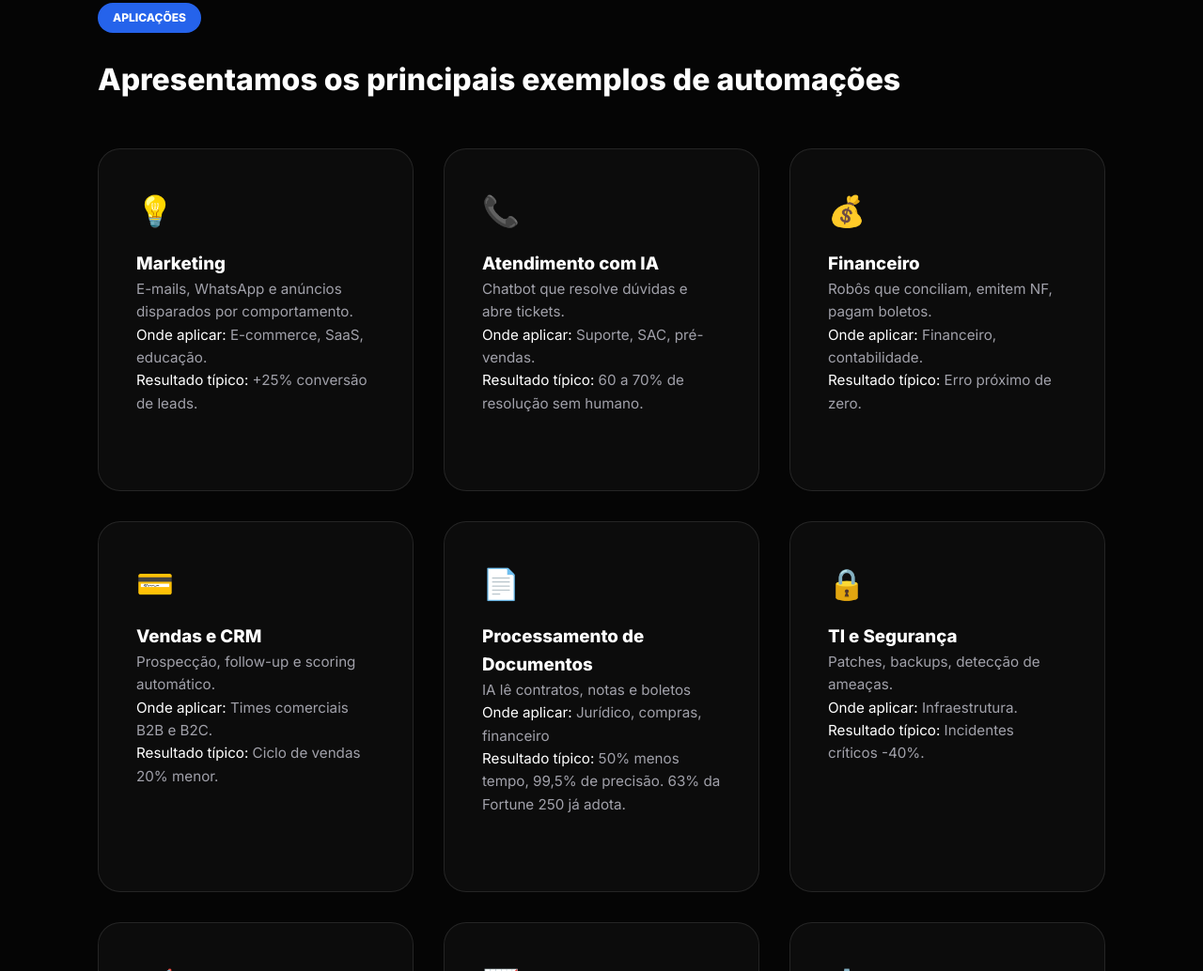
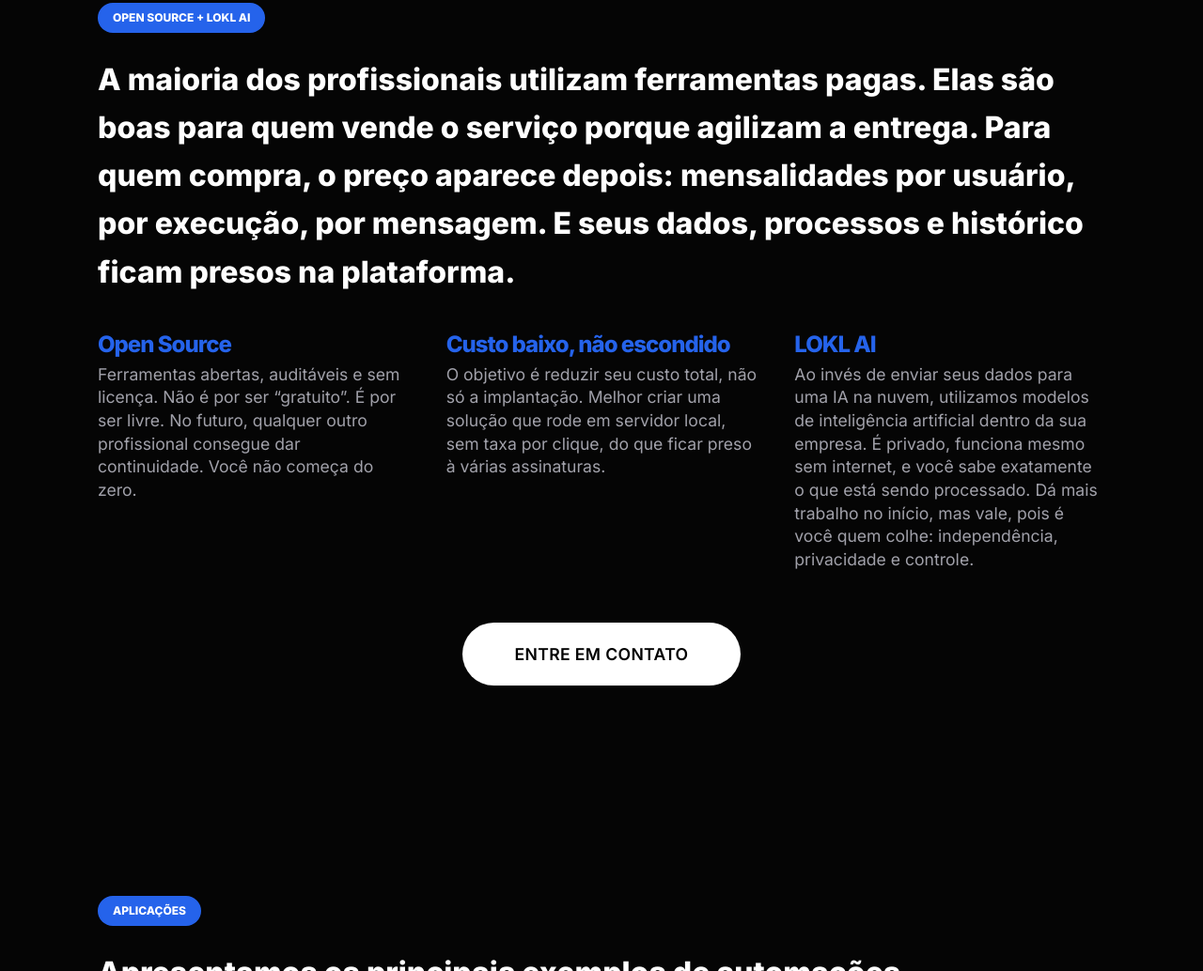
Before and after one commit to rselmi/loklai-site, a plain HTML site: page index.html in a window 1280 px wide. Shown: the part 1635-2669 px from the top of the page at 94% size. Drawn offline with Linux system fonts and the light colour scheme.

Commit message:
Nova seção Open Source + LOKL AI.

```diff
--- a/index.html
+++ b/index.html
@@ -26,7 +26,7 @@
         </div>
     </section>
 
-    <!-- Seção de Impacto: A Crise da Infraestrutura -->
+    <!-- Panorama atual -->
         <section class="infra-crisis reveal">
             <div class="crisis-content">
                 <span class="badge">Panorama atual</span>
@@ -58,7 +58,34 @@
             </div>
         </section>
 
-<!-- Main features -->
+<!-- Open Source + LOKL AI -->
+            <section class="open-source">
+            <div class="opensource-content">
+                <span class="badge">Open Source + LOKL AI</span>
+                <h2>A maioria dos profissionais utilizam ferramentas pagas. Elas são boas para quem vende o serviço porque agilizam a entrega. Para quem compra, o preço aparece depois: mensalidades por usuário, por execução, por mensagem. E seus dados, processos e histórico ficam presos na plataforma.</p>
+                <div class="opensource">
+                    <div class="opensource-item">
+                        <strong>Open Source</strong>
+                        <span>Ferramentas abertas, auditáveis e sem licença. Não é por ser “gratuito”. É por ser livre. No futuro, qualquer outro profissional consegue dar continuidade. Você não começa do zero.</span>
+                    </div>
+                    <div class="opensource-item">
+                        <strong>Custo baixo, não escondido</strong>
+                        <span>O objetivo é reduzir seu custo total, não só a implantação. Melhor criar uma solução que rode em servidor local, sem taxa por clique, do que ficar preso à várias assinaturas.</span>
+                    </div>
+                    <div class="opensource-item">
+                        <strong>LOKL AI</strong>
+                        <span>Ao invés de enviar seus dados para uma IA na nuvem, utilizamos modelos de inteligência artificial dentro da sua empresa. É privado, funciona mesmo sem internet, e você sabe exatamente o que está sendo processado. Dá mais trabalho no início, mas vale, pois é você quem colhe: independência, privacidade e controle.<span>
+                    </div>
+                </div>
+
+                <div class="cta-container">
+                    <a href="#contato" class="cta-button">ENTRE EM CONTATO </a>
+                </div>
+
+            </div>
+        </section>
+
+<!-- Exemplos de automações -->
     <section class="infra-crisis reveal">
         <div class="feature-content">
             <span class="badge">Aplicações</span>
--- a/style.css
+++ b/style.css
@@ -133,7 +133,6 @@ header {
     padding: 1.2rem 3.5rem;
     font-size: 1.1rem;
     letter-spacing: 0.02em;
-    text-transform: none; /* Mantém amigável, sem gritar em Caps Lock */
 }
 
 /* Botões */
@@ -198,6 +197,50 @@ header {
     display: block;
 }
 
+/* Open Source */
+.open-source {
+    padding: 80px 5%;
+    max-width: 1200px;
+    margin: 40px auto;
+}
+
+.open-source h2 { font-size: clamp(1rem, 5vw, 2rem); margin-bottom: 1.5rem}
+.open-source h2 span { color: var(--text-muted); font-weight: 400; }
+.open-source p { color: var(--text-muted); max-width: 800px; font-size: 1.1rem; margin-bottom: 2.5rem; }
+.open-source .cta-button {
+    padding: 1.2rem 3.5rem;
+    font-size: 1.1rem;
+    letter-spacing: 0.02em;
+    text-transform: none; /* Mantém amigável, sem gritar em Caps Lock */
+}
+
+.opensource {
+    display: grid;
+    grid-template-columns: repeat(auto-fit, minmax(200px, 1fr));
+    gap: 2.5rem;
+    margin-top: 2rem;
+}
+
+.opensource-item strong {
+    display: block;
+    font-size: 1.5rem; /* Aumentei um pouco o destaque numérico */
+    line-height: 1.5rem;
+    color: var(--accent);
+    letter-spacing: -1px;
+    margin-bottom: 0.5rem;
+}
+
+.opensource-item span {
+    font-size: 1.1rem;
+    color: #a1a1aa;
+    line-height: 1.4;
+    display: block;
+}
+
+.open-source .cta-container {
+    padding-top: 55px;
+    text-align: center;
+}
 /* Main Features */
 .rag-feature {
     padding: 80px 5%;
```
